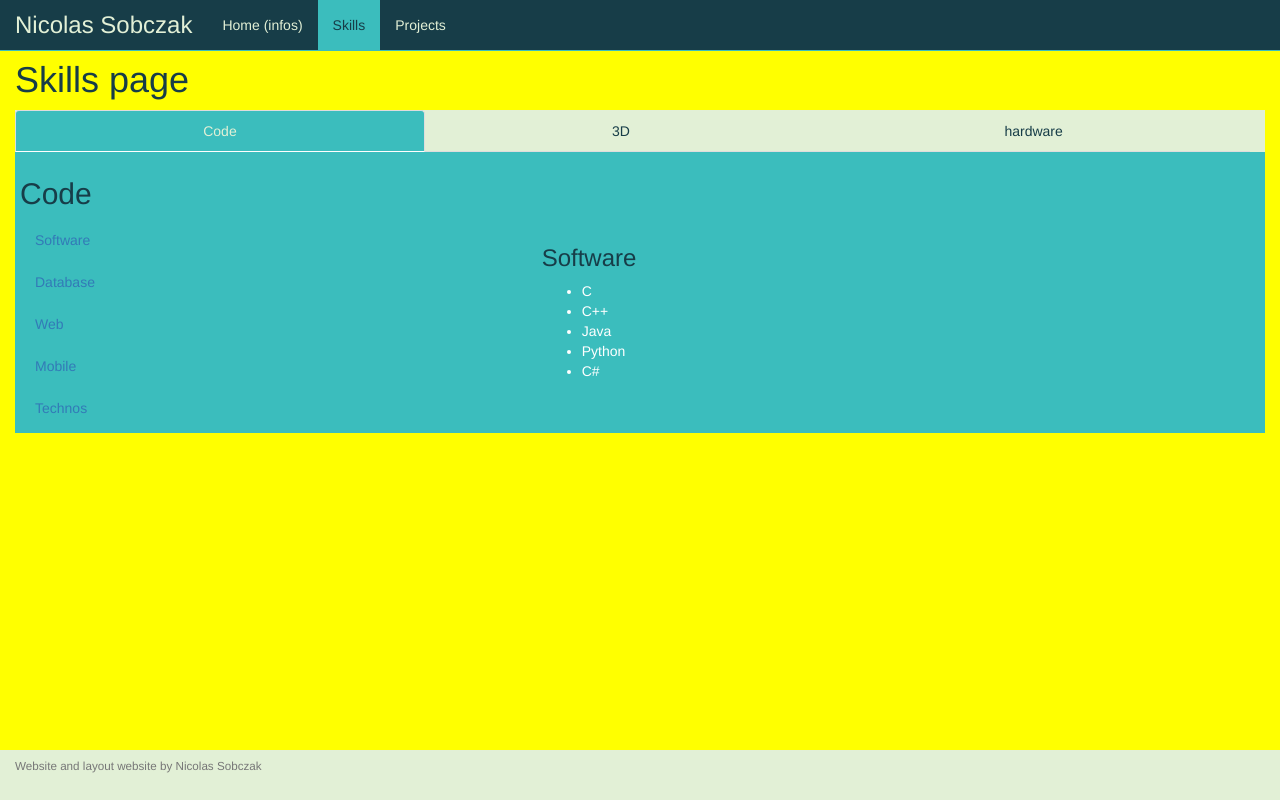
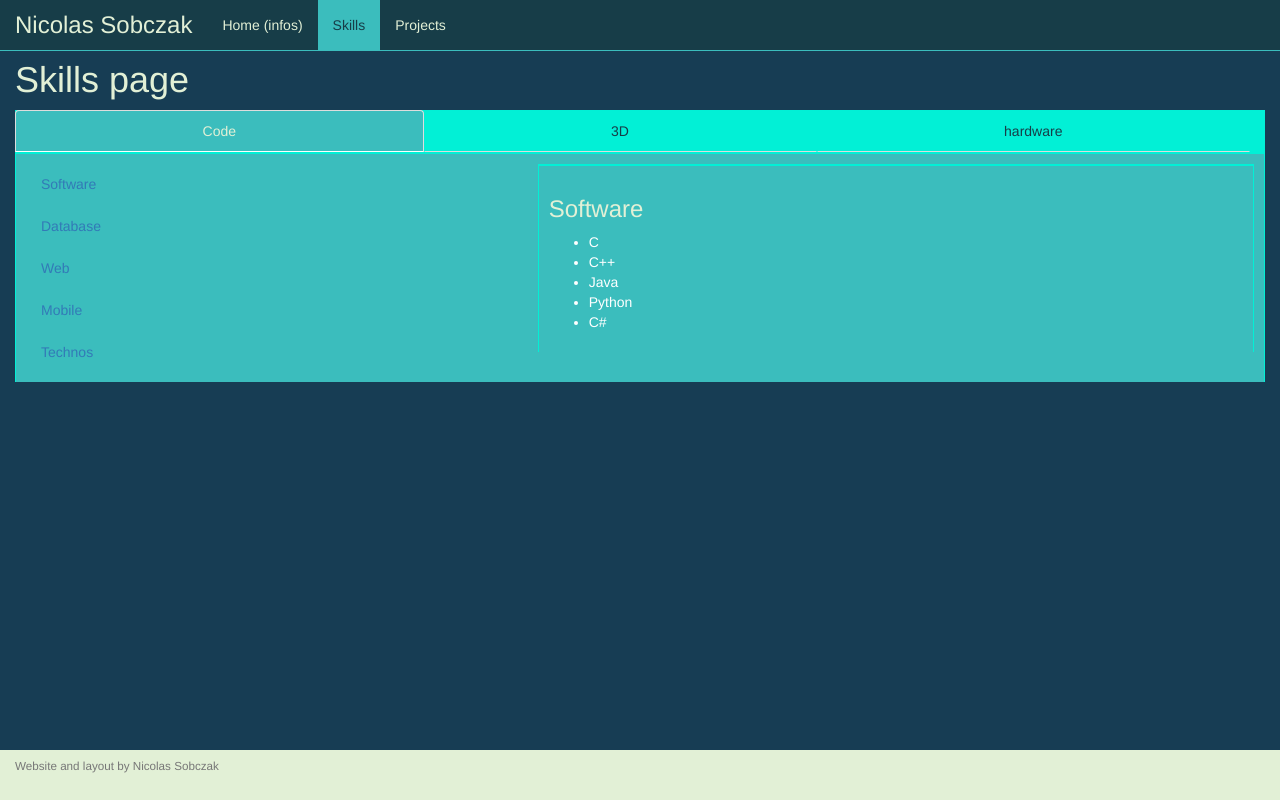
Before and after one commit to nsobczak/portfolio, a plain HTML site: page skills.html in a window 1280 px wide. Drawn offline with nearby package versions, Linux system fonts and the light colour scheme.

Commit message:
Continue skills-page colors

```diff
--- a/css/mainStyle.css
+++ b/css/mainStyle.css
@@ -7,6 +7,7 @@ body {
     padding: 40px 0px 0px 0px;
     color: black;
     margin-bottom: 60px;
+    background-color: #173D54;
 }
 
 .footer {
@@ -22,38 +23,42 @@ body {
 /*======================================*/
 
 h1, h2, h3, h4, h5, h6 {
-    color: #173D48;
+    color: #E2F0D6;
 }
 
 /*======================================*/
-#skills-page{
-    background-color: yellow;
-}
+
 
 .nav-tabs {
-    background-color: #E2F0D6;
+    background-color: #02F0D6;
+    border-bottom: none;
 }
 
 .tab-content {
     background-color: #3BBDBD;
     color: #fff;
-    padding: 5px
+    padding: 5px;
+    border-top: 2px solid #02F0D6;
+    border-left: 1px solid #02F0D6;
+    border-right: 1px solid #02F0D6;
+    padding: 10px;
 }
+
 
 .nav-tabs > li > a {
     color: #173D48;
-    border: medium none;
+    border-bottom: none;
 }
 
-.nav-tabs > active {
-    background-color: #3BBDBD;
+.nav-tabs > li > a:focus {
+    border-bottom: none;
 }
 
 .nav-tabs > li > a:hover {
     background-color: #173D48;
-    border: medium none;
-    border-radius: 0;
+    border-color: #3BBDBD;
     color: #3BBDBD;
+    border-bottom: none;
 }
 
 .nav-tabs > li.active > a,
@@ -61,4 +66,5 @@ h1, h2, h3, h4, h5, h6 {
 .nav-tabs > li.active > a:hover {
     background-color: #3BBDBD;
     color: #E2F0D6;
+    border-bottom: none;
 }
--- a/resources/footer.js
+++ b/resources/footer.js
@@ -1,5 +1,5 @@
 document.write('\
     <div class="footer container-fluid">\
-        <span class="text-muted">Website and layout website by Nicolas Sobczak</span>\
+        <span class="text-muted">Website and layout by Nicolas Sobczak</span>\
     </div>'
 );
--- a/skills.html
+++ b/skills.html
@@ -31,7 +31,7 @@
     <div class="tab-content col-xs-12 col-sm-12 col-lg-12">
 
         <div class="tab-pane in fade active" id="skills_languages">
-            <h2>Code</h2>
+            <!--<h2>Code</h2>-->
 
             <ul class="nav nav-pills nav-stacked col-xs-5 col-sm-4 col-lg-5">
                 <li><a data-toggle="pill" href="#skills_languages_menu1">Software</a></li>
@@ -99,7 +99,7 @@
         </div>
 
         <div class="tab-pane fade" id="skills_3D">
-            <h2>3D</h2>
+            <!--<h2>3D</h2>-->
 
             <ul class="nav nav-pills nav-stacked col-xs-5 col-sm-4 col-lg-5">
                 <li><a data-toggle="pill" href="#skills_3D_menu1">Game engines</a></li>
@@ -130,7 +130,7 @@
         </div>
 
         <div class="tab-pane fade" id="skills_hardware">
-            <h2>Hardware</h2>
+            <!--<h2>Hardware</h2>-->
 
             <ul class="nav nav-pills nav-stacked col-xs-5 col-sm-4 col-lg-5">
                 <li><a data-toggle="pill" href="#skills_hardware_menu1">Operating systems</a></li>
```
Also changed, not shown: 1 other file.
